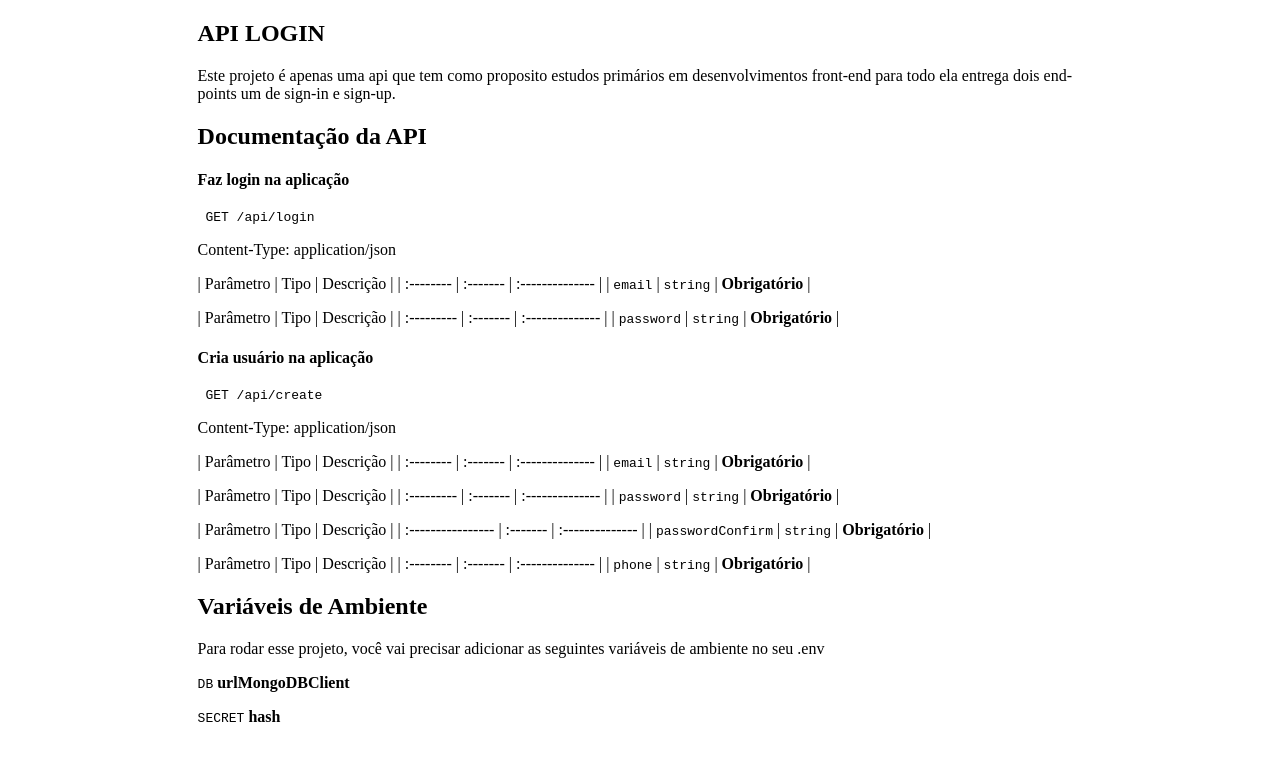
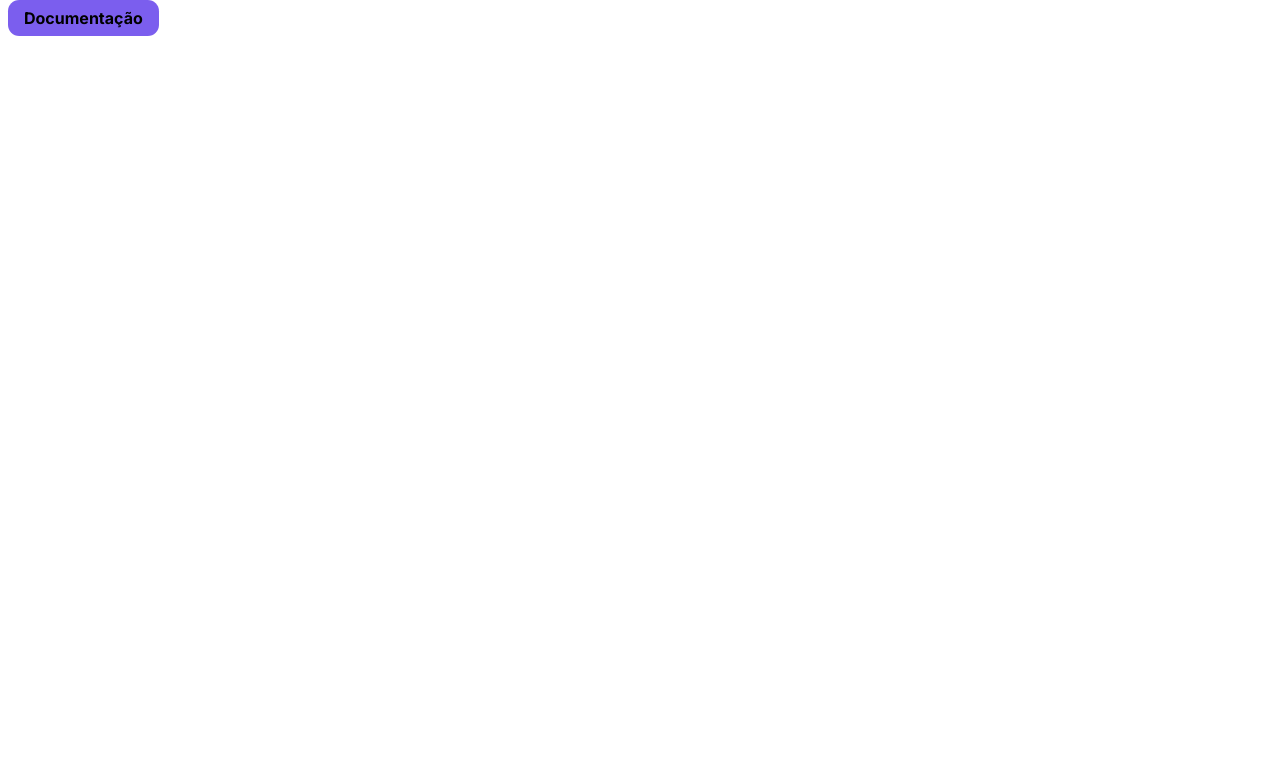
Before and after one commit to hjunor/api-login, a Next.js app: page / in a window 1280 px wide. Shown: the top 760 px of the page. Built offline with nearby package versions, Linux system fonts and the light colour scheme.

Commit message:
add: refactor index.tsx

```diff
--- a/src/pages/index.tsx
+++ b/src/pages/index.tsx
@@ -7,86 +7,18 @@ const Home: NextPage = () => {
   return (
     <div>
       <Head>
-        <title>Country House | Home</title>
+        <title>Api Login</title>
         <meta name="viewport" content="initial-scale=1.0, width=device-width" />
       </Head>
       <section className={styles.container}>
-        <h1 id="apilogin">API LOGIN</h1>
-
-        <p>
-          Este projeto é apenas uma api que tem como proposito estudos primários
-          em desenvolvimentos front-end para todo ela entrega dois end-points um
-          de sign-in e sign-up.
-        </p>
-
-        <h2 id="documentaodaapi">Documentação da API</h2>
-
-        <h4 id="fazloginnaaplicao">Faz login na aplicação</h4>
-
-        <pre>
-          <code className="bash language-bash"> GET /api/login</code>
-        </pre>
-
-        <p>Content-Type: application/json</p>
-
-        <p>
-          | Parâmetro | Tipo | Descrição | | :-------- | :------- |
-          :-------------- | | <code>email</code> | <code>string</code> |{' '}
-          <strong>Obrigatório</strong> |
-        </p>
-
-        <p>
-          | Parâmetro | Tipo | Descrição | | :--------- | :------- |
-          :-------------- | | <code>password</code> | <code>string</code> |{' '}
-          <strong>Obrigatório</strong> |
-        </p>
-
-        <h4 id="criausurionaaplicao">Cria usuário na aplicação</h4>
-
-        <pre>
-          <code className="bash language-bash"> GET /api/create</code>
-        </pre>
-
-        <p>Content-Type: application/json</p>
-
-        <p>
-          | Parâmetro | Tipo | Descrição | | :-------- | :------- |
-          :-------------- | | <code>email</code> | <code>string</code> |{' '}
-          <strong>Obrigatório</strong> |
-        </p>
-
-        <p>
-          | Parâmetro | Tipo | Descrição | | :--------- | :------- |
-          :-------------- | | <code>password</code> | <code>string</code> |{' '}
-          <strong>Obrigatório</strong> |
-        </p>
-
-        <p>
-          | Parâmetro | Tipo | Descrição | | :---------------- | :------- |
-          :-------------- | | <code>passwordConfirm</code> | <code>string</code>{' '}
-          | <strong>Obrigatório</strong> |
-        </p>
-
-        <p>
-          | Parâmetro | Tipo | Descrição | | :-------- | :------- |
-          :-------------- | | <code>phone</code> | <code>string</code> |{' '}
-          <strong>Obrigatório</strong> |
-        </p>
-
-        <h2 id="variveisdeambiente">Variáveis de Ambiente</h2>
-
-        <p>
-          Para rodar esse projeto, você vai precisar adicionar as seguintes
-          variáveis de ambiente no seu .env
-        </p>
-
-        <p>
-          <code>DB</code> <strong>urlMongoDBClient</strong>
-        </p>
-
-        <p>
-          <code>SECRET</code> <strong>hash</strong>
-        </p>
+        <a
+          target="_blank"
+          className={styles.button}
+          href="https://github.com/hjunor/api-login"
+          rel="noreferrer"
+        >
+          Documentação
+        </a>
       </section>
     </div>
   );
--- a/src/pages/styles.module.scss
+++ b/src/pages/styles.module.scss
@@ -1,132 +1,15 @@
-.container {
-  margin: 0 auto;
-  width: 70%;
-  display: block;
-}
-
-.containerLeft {
-  width: 50%;
-  height: 100%;
-  display: flex;
-  flex-direction: column;
-  justify-content: center;
-}
-.card {
-  width: 50%;
-  height: 100%;
-  display: flex;
-  align-items: center;
-  justify-content: center;
-}
-
-.tilt {
-  position: relative;
-
-  img {
-    width: 34rem;
-    height: 30rem;
-    object-fit: cover;
-    border-radius: 1rem;
-  }
-}
-
-.btn {
-  position: absolute;
-  height: 4rem;
-  color: var(--white);
-  border-radius: 0.5rem;
-  padding: 0 1rem 0 1rem;
-  background: var(--linear);
-  font-weight: bold;
-  font-size: 1.4rem;
-  font-family: Work Sans, sans-serif;
-  right: 7rem;
-  display: flex;
-  align-items: center;
-  cursor: pointer;
-  top: 90%;
-}
-.contentText {
-  font-size: 4.5rem;
-  font-weight: 700;
-  width: 70%;
-  height: 50%;
-}
-.image {
-  width: 100%;
-  margin-top: 5rem;
-}
-.span {
-  background-color: #f56565;
-  background-image: var(--linear);
-  background-size: 100%;
-  -webkit-background-clip: text;
-  background-clip: text;
-  -webkit-text-fill-color: transparent;
-  -moz-text-fill-color: transparent;
-}
-.containerForm {
-  padding: 3rem;
-  width: 45%;
-  background: var(--blue-100);
-  border-radius: 0.5rem;
-
-  height: 60%;
-}
-
-.form {
-  width: 100%;
-  height: 100%;
-  padding: 1rem 1rem;
-  display: flex;
-  flex-direction: column;
-
-  input {
-    height: 3rem;
-    border-radius: 0.2rem;
-    margin: 0.5rem 0 0.5rem 0;
-
-    padding: 1rem 1rem;
-    border: none;
-    background: var(--blue-300);
-    border-radius: 0.7rem;
-    font-family: Inter, sans-serif;
-
-    &:focus {
-      outline-color: var(--gray-300);
-    }
-  }
-}
-.title {
-  margin-bottom: 3rem;
-  display: inline;
-  font-size: 3rem;
-  font-weight: bold;
-}
-
 .button {
   height: 3rem;
+  padding: 0.5rem 1rem;
   font-size: 1rem;
   font-weight: bold;
   color: var(--white);
   background: var(--linear);
   border-radius: 0.7rem;
   font-family: Inter, sans-serif;
-
+  background: #7b5eee;
+  text-decoration: none;
   margin-top: 1rem;
-  &:hover {
-    background: #f56565;
-  }
-}
-
-.sign {
-  font-family: Inter, sans-serif;
-
-  margin-top: auto;
-  strong {
-    margin-left: 0.5rem;
-    cursor: pointer;
-  }
 }
 
 @media (max-width: 480px) {
@@ -138,39 +21,4 @@
     align-items: center;
     height: calc(100vh - 5rem);
   }
-  .containerLeft {
-    display: none;
-  }
-  .image {
-    display: none;
-  }
-  .containerForm {
-    padding: 0;
-    width: 100%;
-    background: var(--white);
-    box-shadow: 0px 0px 30px 0px rgba(50, 50, 50, 0.15);
-
-    height: 80%;
-  }
-  .form {
-    width: 100%;
-    height: 100%;
-    padding: 3rem 3rem;
-    display: flex;
-    flex-direction: column;
-    justify-content: space-around;
-
-    input {
-      margin: 0.5rem 0 0.5rem 0;
-      height: 3rem;
-      border-radius: 0.2rem;
-      padding: 0.5rem 0.5rem;
-      border: none;
-      background: var(--gray-100);
-
-      &:focus {
-        outline-color: var(--gray-300);
-      }
-    }
-  }
 }
--- a/src/styles/global.scss
+++ b/src/styles/global.scss
@@ -26,7 +26,7 @@
   --linear: linear-gradient(90.81deg, #f56565 0%, #ed64a6 100%);
 }
 body {
-  color: var(--gray-900);
+  color: var(--white);
   font-family: Work Sans, sans-serif;
 
   background-color: #ffffff;
@@ -35,6 +35,10 @@ body {
   background-position: right 8rem bottom -32rem;
 
   background-size: cover;
+}
+
+a {
+  text-decoration: none;
 }
 
 @media (max-width: 1080px) {
```
Also changed, not shown: 1 other file (tests, documents, lock files or other folders).
